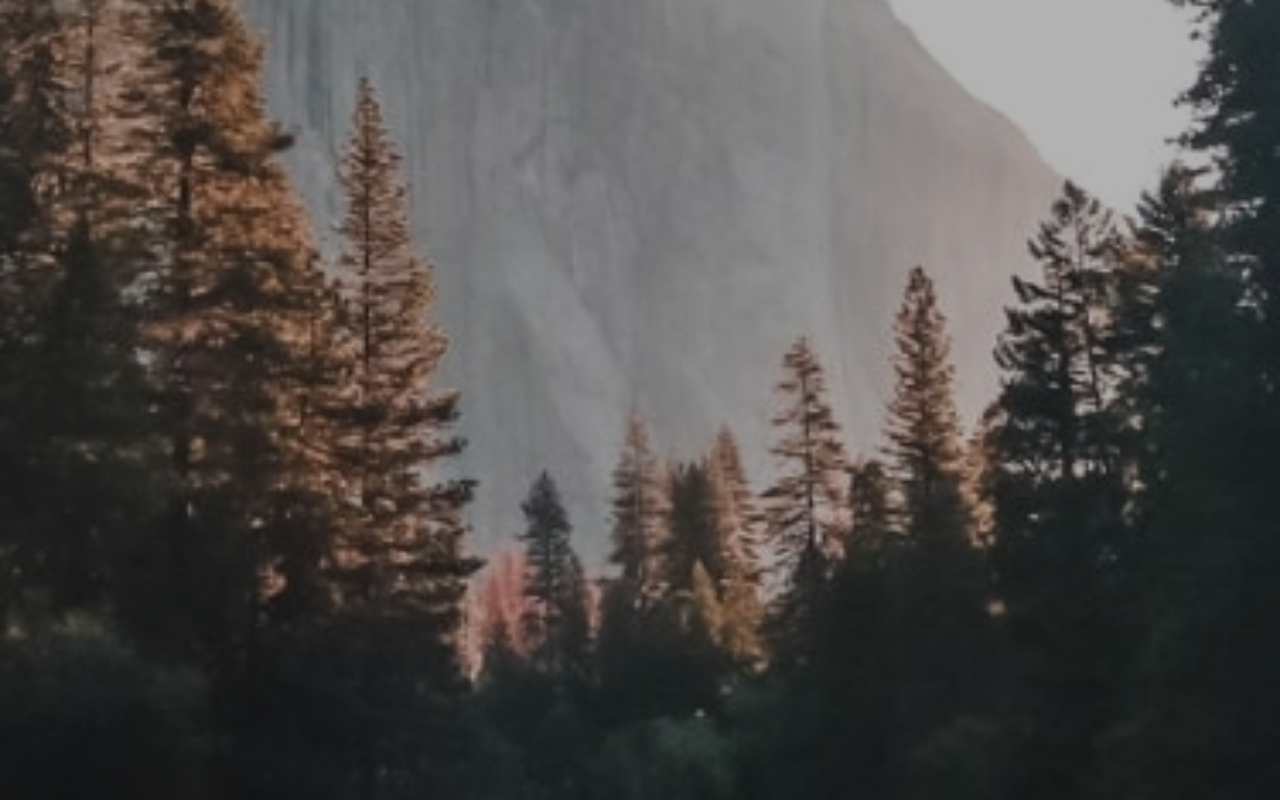
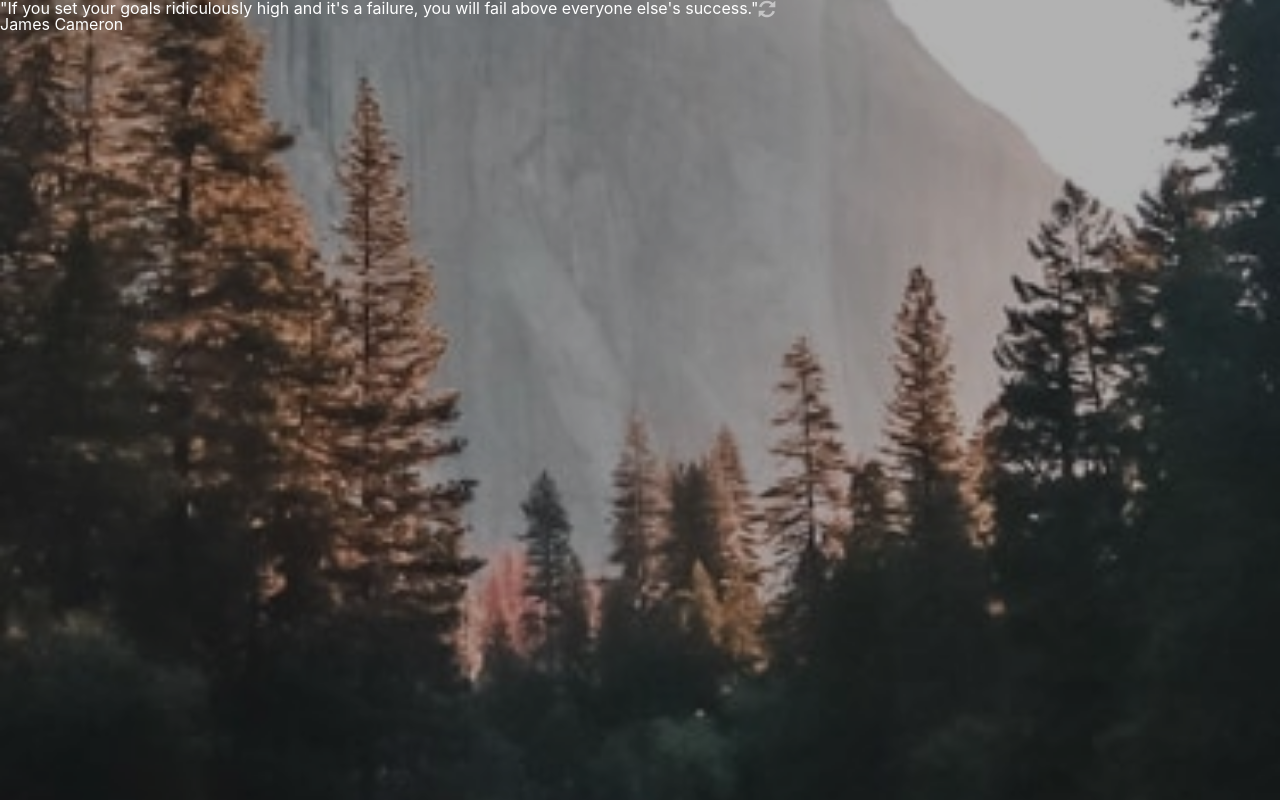
Before and after one commit to ittybe/clock-app, a React (Create React App) app: page / in a window 1280 px wide. Built offline with nearby package versions, Linux system fonts and the light colour scheme.

Commit message:
create quotes class

```diff
--- a/src/App.js
+++ b/src/App.js
@@ -1,14 +1,39 @@
+import Quotes from "./Quotes";
 import './App.css';
+import React from "react";
 
-function App() {
-  return (
-    <div className="main-bg bg-m-light-main">
-      <div className="app">
 
+export class App extends React.Component {
+  constructor (props) {
+    super(props);
+
+    this.state = {
+      quotes: [
+        {
+          text: "If you set your goals ridiculously high and it's a failure, you will fail above everyone else's success.",
+          author: "James Cameron"
+        },
+        {
+          text: "If life were predictable it would cease to be life, and be without flavor.",
+          author: "Eleanor Roosevelt"
+        },
+        {
+          text: "Your time is limited, so don't waste it living someone else's life. Don't be trapped by dogma – which is living with the results of other people's thinking.",
+          author: "Steve Jobs"
+        },
+      ]
+    }
+  }
+  render() {
+    return (
+      <div className="main-bg bg-m-light-main">
+        <div className="app">
+          <Quotes quotes={this.state.quotes} />
+        </div>
       </div>
-    </div>
+    );
+  }
 
-  );
 }
 
 export default App;
--- /dev/null
+++ b/src/Quotes.css
@@ -0,0 +1,4 @@
+.refresh-icon {
+    width: 18px;
+    height: 18px;
+}
--- a/src/Quotes.js
+++ b/src/Quotes.js
@@ -1,8 +1,64 @@
 import React from "react";
+import refresh from "./assets/desktop/icon-refresh.svg";
+import "./Quotes.css";
 
 export class Quotes extends React.Component {
+    constructor(props) {
+        super(props);
+
+        let firstQuote = null
+        if (this.props.quotes.length > 0){
+            firstQuote = this.props.quotes[0];
+        }
+        else {
+            console.log("no quotes in props")
+        }
+
+        this.state = {
+            currentQuote: {
+                text: firstQuote.text,
+                author: firstQuote.author,
+                index: 0
+            }
+        }
+    }
+
+    updateQuote() {
+        if (this.props.quotes.length === this.state.currentQuote.index + 1) {
+            const firstQuote = this.props.quotes[0];
+            const currentQuote = {
+                text: firstQuote.text,
+                author: firstQuote.author,
+                index: 0
+            }
+
+            this.setState({currentQuote: currentQuote})
+        }
+        else {
+            const index = this.state.currentQuote.index + 1;
+            const nextQuote = this.props.quotes[index];
+            const currentQuote = {
+                text: nextQuote.text,
+                author: nextQuote.author,
+                index: index
+            }
+
+            this.setState({currentQuote: currentQuote})
+        }
+    }
+
     render() {
-
+        return (
+            <div className="flex flex-row ">
+                <div>
+                    <div className="">"{this.state.currentQuote.text}"</div>
+                    <div className="">{this.state.currentQuote.author}</div>
+                </div>
+                <button className="refresh-icon flex-shrink-0" onClick={() => this.updateQuote()}>
+                    <img src={refresh} alt="refresh"/>
+                </button>
+            </div>
+        )
     }
 }
 
--- a/src/index.css
+++ b/src/index.css
@@ -11,9 +11,11 @@ body {
 }
 
 body {
+  @apply leading-4;
     height: 100vh;
     width: 100vw;
     font-family: var(--font-family);
+    color: var(--white);
 }
 
 #root {
```
